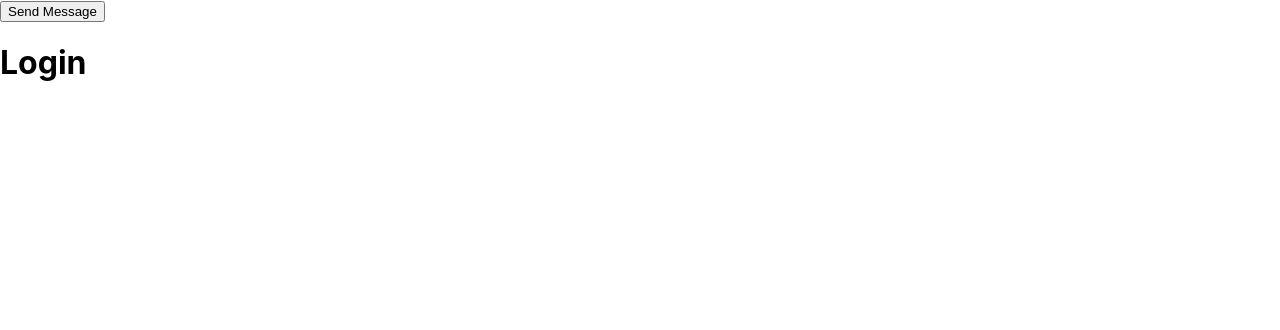
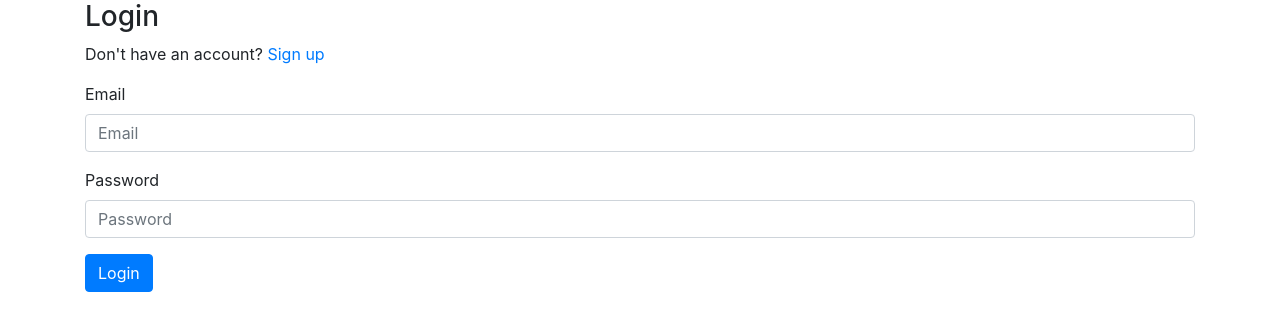
Before and after one commit to pardana/gochat, a React (Create React App) app: page /login in a window 1280 px wide. Shown: the top 330 px of the page. Built offline with nearby package versions, Linux system fonts and the light colour scheme; no server answers.

Commit message:
create a form signup and login

```diff
--- a/package.json
+++ b/package.json
@@ -6,6 +6,7 @@
     "@testing-library/jest-dom": "^5.16.5",
     "@testing-library/react": "^13.4.0",
     "@testing-library/user-event": "^13.5.0",
+    "bootstrap": "^4.3.1",
     "formik": "^2.2.9",
     "react": "^18.2.0",
     "react-dom": "^18.2.0",
--- a/src/App.js
+++ b/src/App.js
@@ -1,7 +1,9 @@
-import { BrowserRouter, Switch, Route, Link } from "react-router-dom";
+import { Component } from "react";
+import { BrowserRouter, Switch, Route, Link, Redirect } from "react-router-dom";
 import { connect } from "react-redux";
 import * as ChatActions from "./store/actions/chatActions";
-import { Component } from "react";
+import Auth from "./components/pages/Auth";
+import 'bootstrap/dist/css/bootstrap.min.css'
 
 class App extends Component {
   componentDidMount() {
@@ -11,35 +13,20 @@ class App extends Component {
   render() {
     return (
       <div className="App">
-        <button
-          onClick={(e) => {
-            e.preventDefault();
-            if (this.props.socket) {
-              this.props.socket.send(
-                JSON.stringify({
-                  type: "Hello",
-                  data: "World",
-                })
-              );
-            }
-          }}
-        >
-          Send Message
-        </button>
-
         <BrowserRouter>
           <Switch>
-            <Route
-              path="/login"
-              render={(props) => {
-                return <h1>Login</h1>;
-              }}
-            />
+            <Route path="/login" component={Auth} />
+
+            <Route path="/signup" component={Auth} />
 
             <Route
               path="/"
               render={(props) => {
-                return <h1>Root</h1>;
+                if (!this.props.token) {
+                  return <Redirect to="/login" />;
+                } else {
+                  return <h1>Root</h1>;
+                }
               }}
             />
           </Switch>
--- a/src/components/pages/Auth.js
+++ b/src/components/pages/Auth.js
@@ -0,0 +1,24 @@
+import React, { Component } from "react";
+import { connect } from "react-redux";
+import { withRouter, Link } from "react-router-dom";
+import * as AuthActions from "../../store/actions/authActions";
+import Login from "../partials/Login";
+import Signup from "../partials/Signup";
+
+class Auth extends Component {
+  render() {
+    return (
+      <div className="auth-wrapper">
+        {this.props.match.path === "/signup" ? <Signup /> : <Login />}
+      </div>
+    );
+  }
+}
+
+const mapStateToProps = (state) => ({
+  ...state.auth,
+});
+
+const mapDispatchToProps = (dispatch) => ({});
+
+export default connect(mapStateToProps, mapDispatchToProps)(withRouter(Auth));
--- a/src/components/partials/Login.js
+++ b/src/components/partials/Login.js
@@ -0,0 +1,82 @@
+import React, { Component } from "react";
+import { connect } from "react-redux";
+import { Link } from "react-router-dom";
+
+class Login extends Component {
+  constructor(props) {
+    super(props);
+
+    this.state = {
+      email: "",
+      password: "",
+    };
+  }
+
+  render() {
+    return (
+      <div className="container">
+        <div className="row">
+          <div className="col-md-12">
+            <div className="form-wrapper">
+              <h3>Login</h3>
+              <form
+                onSubmit={(e) => {
+                  e.preventDefault();
+                  if (this.props.socket) {
+                    this.props.socket.send(
+                      JSON.stringify({
+                        type: "LOGIN",
+                        data: {
+                          email: this.state.email,
+                          password: this.state.password,
+                        },
+                      })
+                    );
+                  }
+                }}
+              >
+                <p>
+                  Don't have an account? <Link to="/signup">Sign up</Link>
+                </p>
+                <div className="form-group">
+                  <label>Email</label>
+                  <input
+                    type="email"
+                    className="form-control"
+                    placeholder="Email"
+                    value={this.state.email}
+                    onChange={(e) => this.setState({ email: e.target.value })}
+                  />
+                </div>
+                <div className="form-group">
+                  <label>Password</label>
+                  <input
+                    type="password"
+                    className="form-control"
+                    placeholder="Password"
+                    value={this.state.password}
+                    onChange={(e) =>
+                      this.setState({ password: e.target.value })
+                    }
+                  />
+                </div>
+                <button className="btn btn-primary" type="submit">
+                  Login
+                </button>
+              </form>
+            </div>
+          </div>
+        </div>
+      </div>
+    );
+  }
+}
+
+const mapStateToProps = (state) => ({
+  ...state.auth,
+  ...state.chat,
+});
+
+const mapDispatchToProps = (dispatch) => ({});
+
+export default connect(mapStateToProps, mapDispatchToProps)(Login);
--- a/src/components/partials/Signup.js
+++ b/src/components/partials/Signup.js
@@ -0,0 +1,82 @@
+import React, { Component } from "react";
+import { connect } from "react-redux";
+import { Link } from "react-router-dom";
+
+class Signup extends Component {
+  constructor(props) {
+    super(props);
+
+    this.state = {
+      email: "",
+      password: "",
+    };
+  }
+
+  render() {
+    return (
+      <div className="container">
+        <div className="row">
+          <div className="col-md-12">
+            <div className="form-wrapper">
+              <h3>Sign Up</h3>
+              <form
+                onSubmit={(e) => {
+                  e.preventDefault();
+                  if (this.props.socket) {
+                    this.props.socket.send(
+                      JSON.stringify({
+                        type: "SIGNUP",
+                        data: {
+                          email: this.state.email,
+                          password: this.state.password,
+                        },
+                      })
+                    );
+                  }
+                }}
+              >
+                <p>
+                  Already have an account? <Link to="/login">Login</Link>
+                </p>
+                <div className="form-group">
+                  <label>Email</label>
+                  <input
+                    type="email"
+                    className="form-control"
+                    placeholder="Email"
+                    value={this.state.email}
+                    onChange={(e) => this.setState({ email: e.target.value })}
+                  />
+                </div>
+                <div className="form-group">
+                  <label>Password</label>
+                  <input
+                    type="password"
+                    className="form-control"
+                    placeholder="Password"
+                    value={this.state.password}
+                    onChange={(e) =>
+                      this.setState({ password: e.target.value })
+                    }
+                  />
+                </div>
+                <button className="btn btn-primary" type="submit">
+                  Sign Up
+                </button>
+              </form>
+            </div>
+          </div>
+        </div>
+      </div>
+    );
+  }
+}
+
+const mapStateToProps = (state) => ({
+  ...state.auth,
+  ...state.chat,
+});
+
+const mapDispatchToProps = (dispatch) => ({});
+
+export default connect(mapStateToProps, mapDispatchToProps)(Signup);
```
Also changed, not shown: 1 other file (tests, documents, lock files or other folders).
